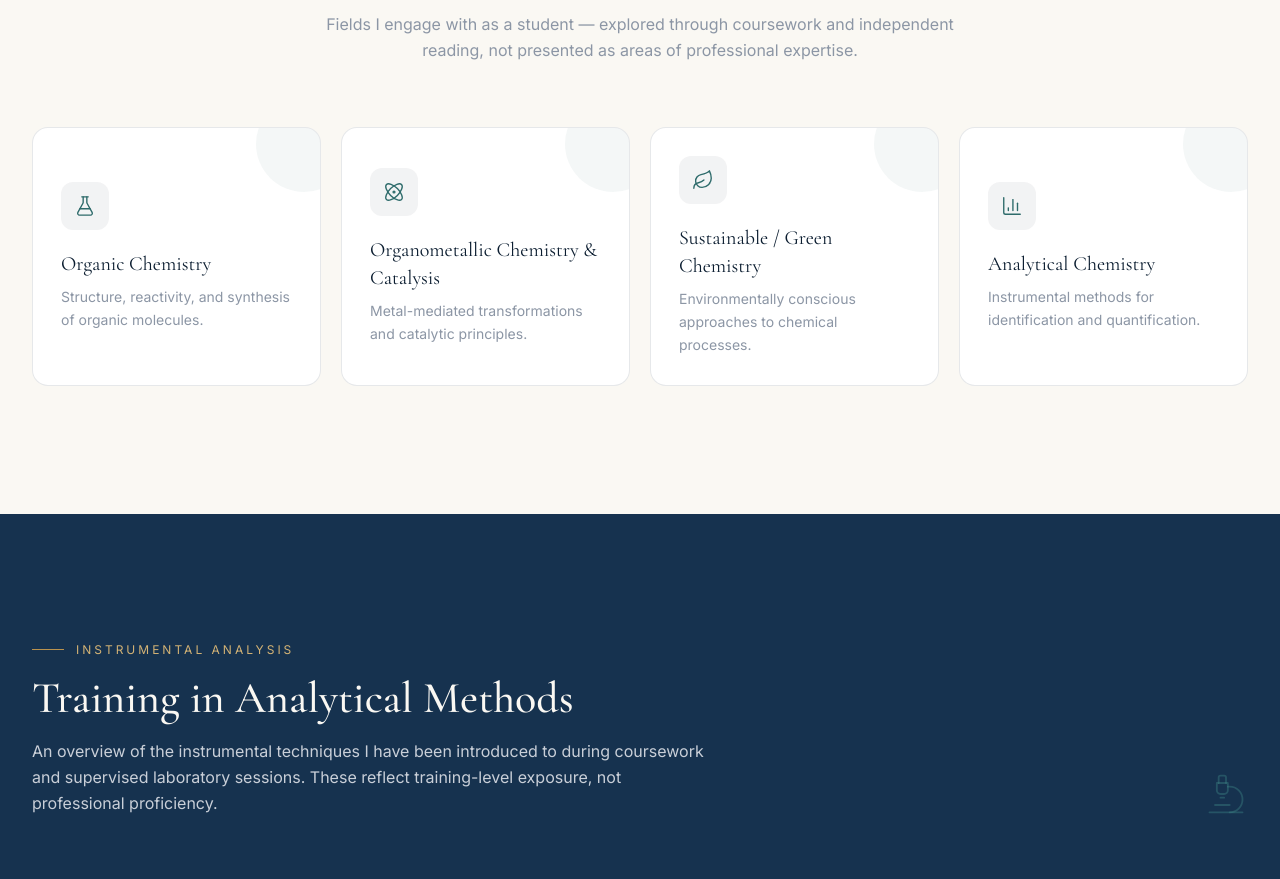
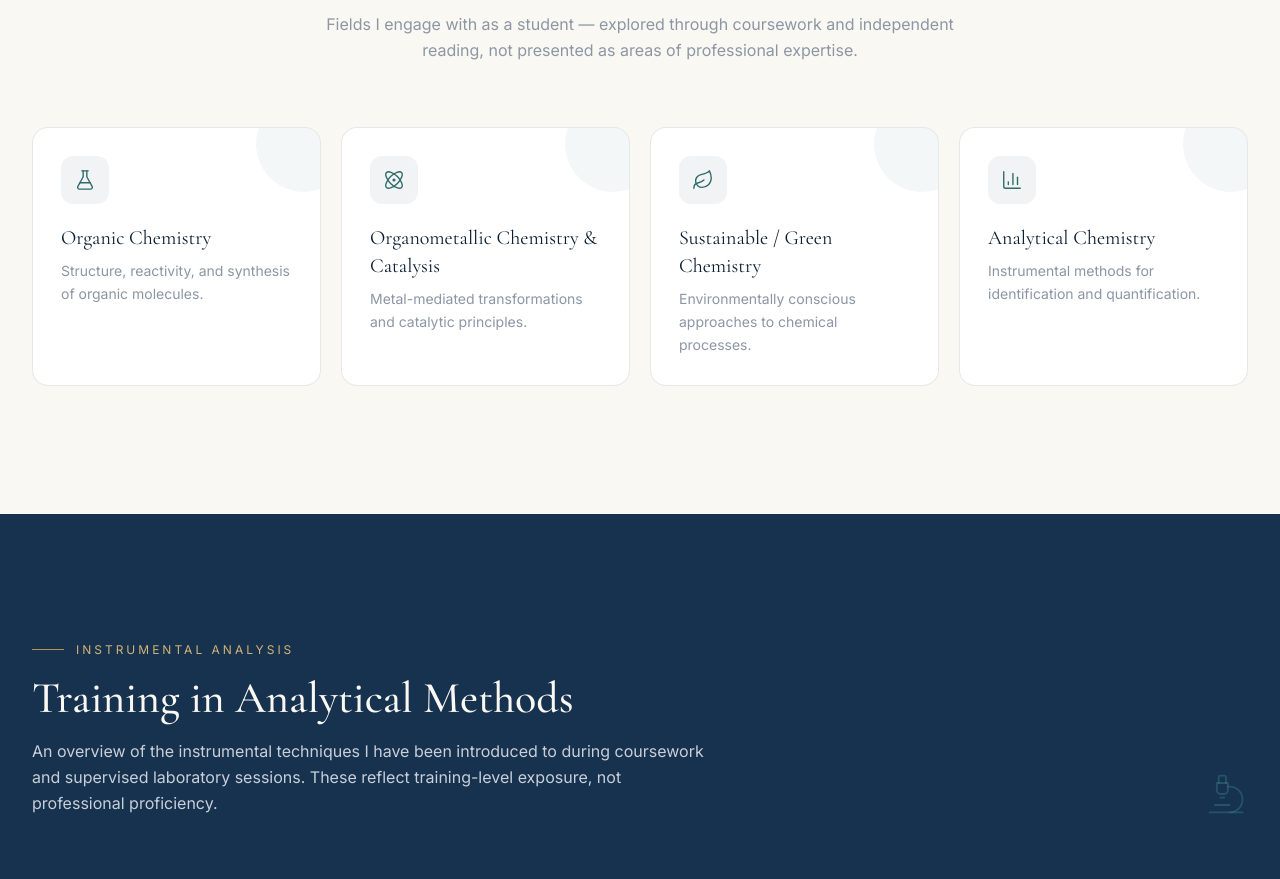
Before and after one commit to Norbert646/my-academic-portfolio, a React (Vite) app: page / in a window 1280 px wide. Shown: the part 2612-3491 px from the top of the page. Built offline with nearby package versions, Linux system fonts and the light colour scheme.

Commit message:
اصلاح ساختار ScientificInterests برای دسترسی‌پذیری

```diff
--- a/src/components/ScientificInterests.tsx
+++ b/src/components/ScientificInterests.tsx
@@ -29,29 +29,34 @@ export default function ScientificInterests() {
             const Icon = icons[card.icon];
             const isOpen = openId === card.id;
             return (
-              <motion.button
+              <motion.div
                 key={card.id}
-                  id={`interest-btn-${card.id}`}
-                 aria-expanded={isOpen}
-                aria-controls={`interest-panel-${card.id}`}
                 initial={{ opacity: 0, y: 24 }}
                 whileInView={{ opacity: 1, y: 0 }}
                 viewport={{ once: true, margin: "-60px" }}
                 transition={{ duration: 0.55, delay: i * 0.08 }}
-                onClick={() => setOpenId(isOpen ? null : card.id)}
-                className="group relative text-left rounded-2xl border border-navy/10 bg-white p-7 overflow-hidden hover:shadow-[0_16px_40px_rgba(11,29,48,0.08)] hover:border-teal/30 transition-all duration-300"
+                className="group relative rounded-2xl border border-navy/10 bg-white p-7 overflow-hidden hover:shadow-[0_16px_40px_rgba(11,29,48,0.08)] hover:border-teal/30 transition-all duration-300"
               >
                 <div className="absolute top-0 right-0 w-24 h-24 bg-teal/5 rounded-full -translate-y-8 translate-x-8 group-hover:scale-150 transition-transform duration-500" />
                 <div className="relative">
                   <span className="inline-flex items-center justify-center w-12 h-12 rounded-xl bg-navy/5 text-teal mb-5 group-hover:bg-teal group-hover:text-offwhite transition-colors duration-300">
-                    <Icon size={22} strokeWidth={1.5} />
+                    <Icon size={22} strokeWidth={1.5} aria-hidden="true" />
                   </span>
                   <h3 className="font-serif-display text-xl text-navy mb-2">
                     {card.title}
                   </h3>
+                  <button
+                    type="button"
+                    id={`interest-btn-${card.id}`}
+                    aria-expanded={isOpen}
+                    aria-controls={`interest-panel-${card.id}`}
+                    onClick={() => setOpenId(isOpen ? null : card.id)}
+                    className="text-left w-full"
+                  >
                     <p className="text-sm text-graycool leading-relaxed">
                       {card.short}
                     </p>
+                  </button>
                   <motion.div
                     id={`interest-panel-${card.id}`}
                     role="region"
@@ -70,7 +75,7 @@ export default function ScientificInterests() {
                     </p>
                   </motion.div>
                 </div>
-              </motion.button>
+              </motion.div>
             );
           })}
         </div>
```
Lines whose indentation alone changed are shown as unchanged.
